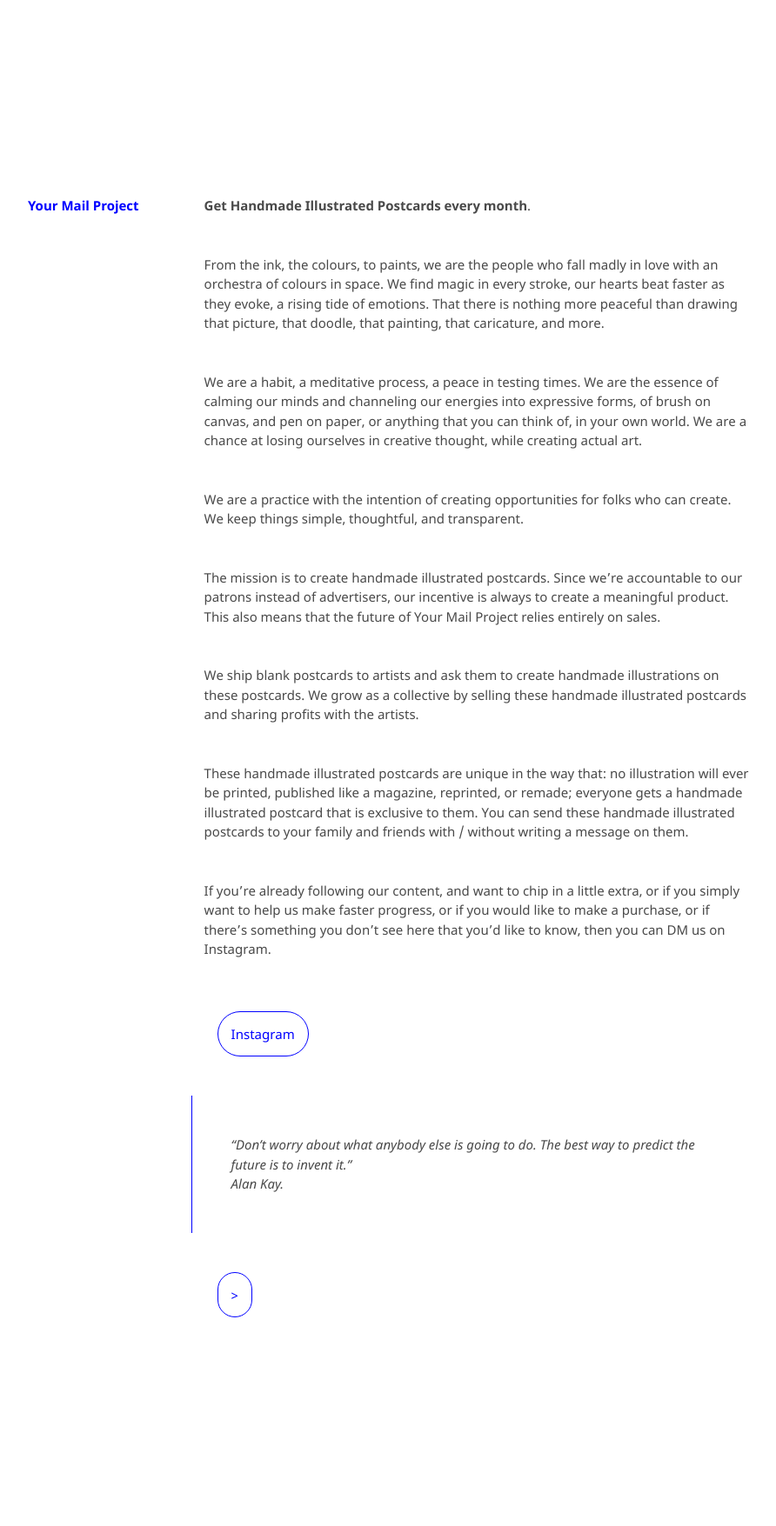
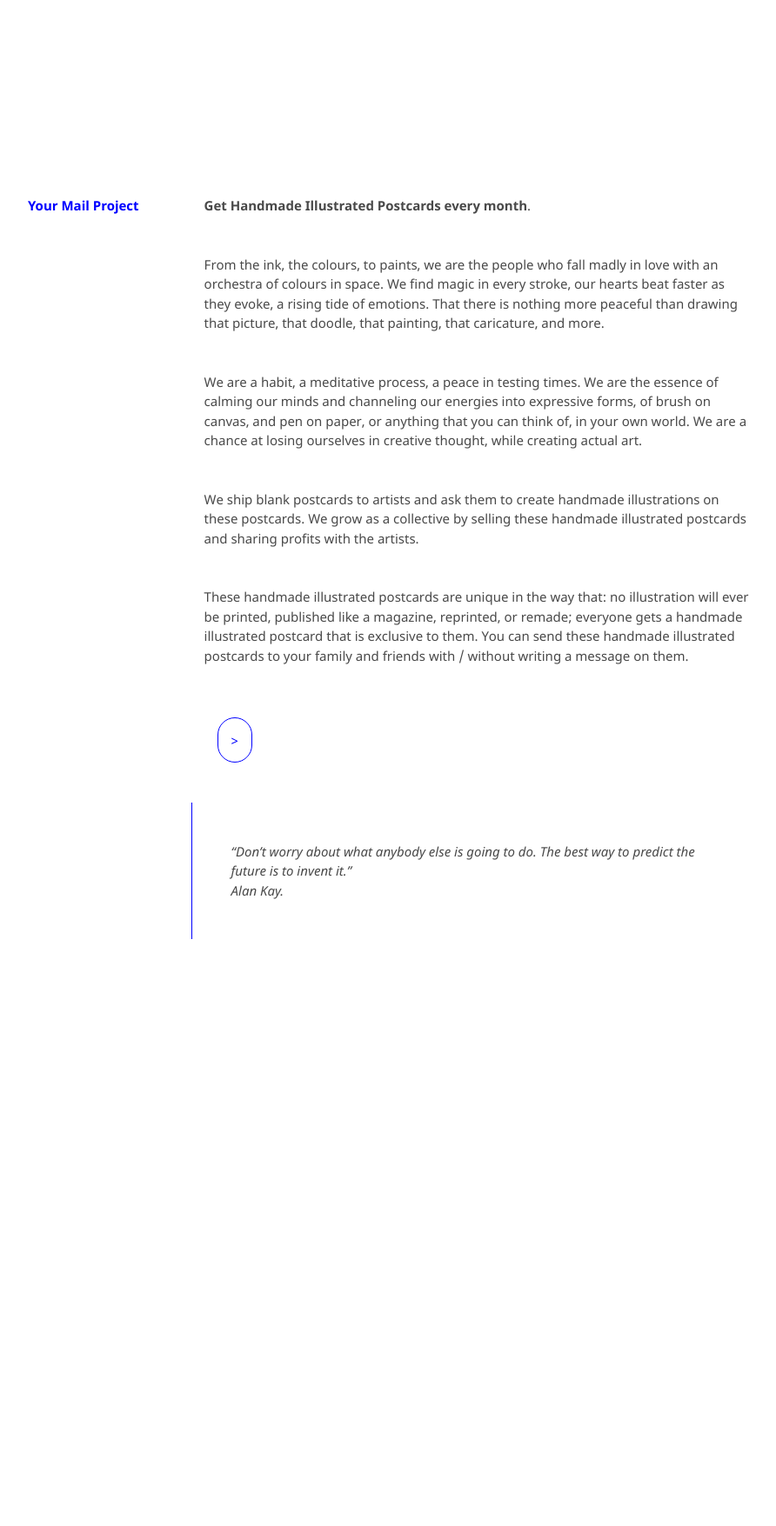
Before and after one commit to kvshvlin/yourmailproject, a Jekyll site: the page built from getpostcards.md, in a window 1280 px wide. Shown: the whole page at 87% size, without its empty margins (193-1085 px from the left). Built offline with Jekyll 4.4.1, drawn with Linux system fonts in a browser that asks for light colours; our own code applies the rules of GitHub Pages for plain Markdown files; after the commit the page ends 1305 px from its top, so only the background shows below that.

Commit message:
Update getpostcards.md

```diff
--- a/getpostcards.md
+++ b/getpostcards.md
@@ -4,26 +4,9 @@
 
 We are a habit, a meditative process, a peace in testing times. We are the essence of calming our minds and channeling our energies into expressive forms, of brush on canvas, and pen on paper, or anything that you can think of, in your own world. We are a chance at losing ourselves in creative thought, while creating actual art.
 
-We are a practice with the intention of creating opportunities for folks who can create. We keep things simple, thoughtful, and transparent.
-
-The mission is to create handmade illustrated postcards. Since we're accountable to our patrons instead of advertisers, our incentive is always to create a meaningful product. This also means that the future of Your Mail Project relies entirely on sales.
-
 We ship blank postcards to artists and ask them to create handmade illustrations on these postcards. We grow as a collective by selling these handmade illustrated postcards and sharing profits with the artists.
 
 These handmade illustrated postcards are unique in the way that: no illustration will ever be printed, published like a magazine, reprinted, or remade; everyone gets a handmade illustrated postcard that is exclusive to them. You can send these handmade illustrated postcards to your family and friends with / without writing a message on them.
-
-If you’re already following our content, and want to chip in a little extra, or if you simply want to help us make faster progress, or if you would like to make a purchase, or if there’s something you don’t see here that you’d like to know, then you can DM us on Instagram.
-
-<div class="roadmap-spacer-1"></div>
-
-<p>
-<a class="btn" href="https://www.instagram.com/yourmailproject">Instagram</a><br>
-</p>
-
-<div class="roadmap-spacer-2"></div>
-
-> "Don't worry about what anybody else is going to do. The best way to predict the future is to invent it."
-> Alan Kay.
 
 <div class="roadmap-spacer-1"></div>
 
```
Also changed, not shown: other parts of getpostcards.md (+3 -0 lines).
